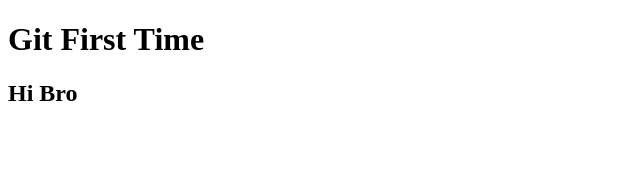
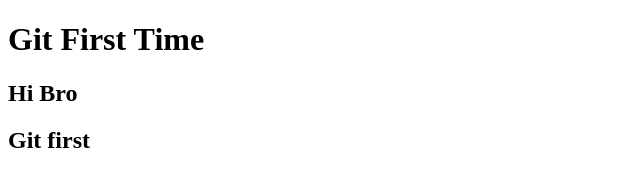
Before and after one commit to ChornChhery/pratice, a plain HTML site: page index.html in a window 1280 px wide. Shown: the whole page, without its empty margins (0-640 px from the left). Drawn offline with Linux system fonts and the light colour scheme.

Commit message:
update index.html

```diff
--- a/index.html
+++ b/index.html
@@ -8,5 +8,6 @@
   <body>
     <h1>Git First Time</h1>
     <h2>Hi Bro</h2>
+    <h2>Git first</h2>
   </body>
 </html>
```
